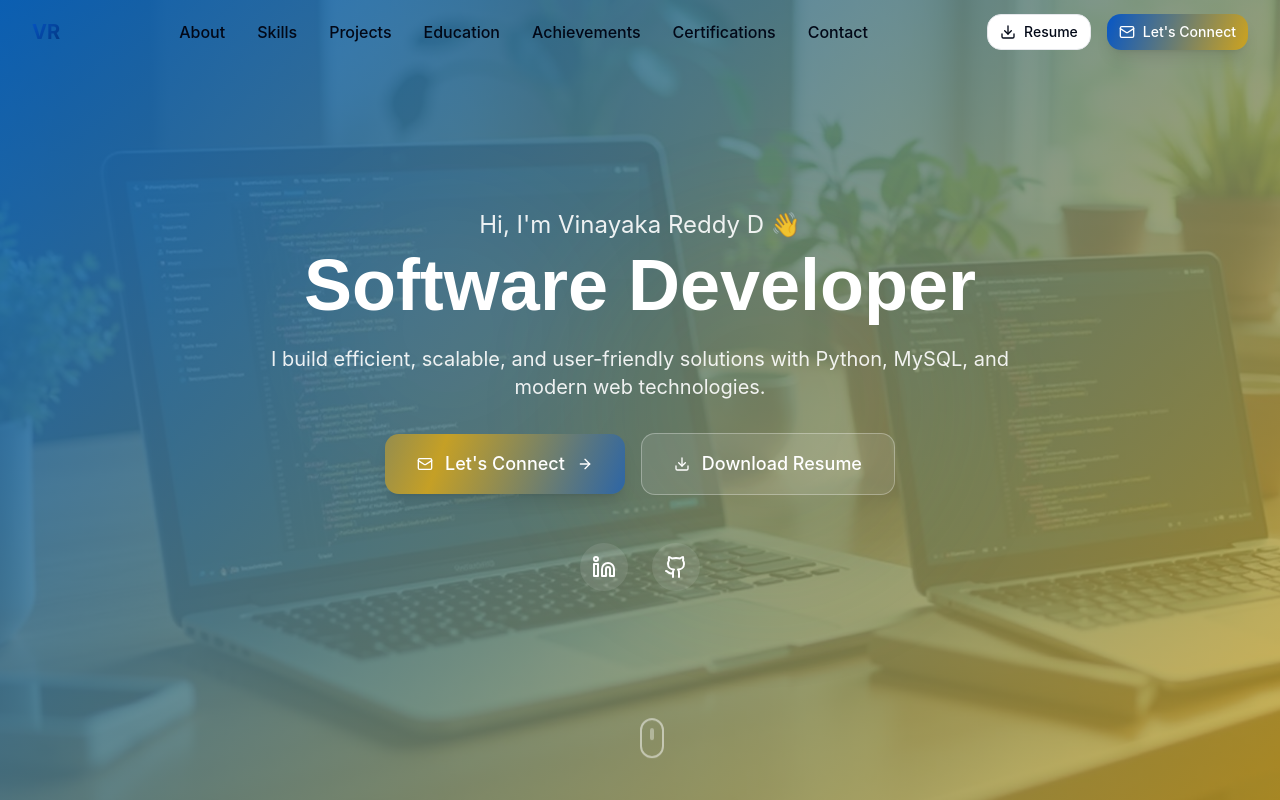
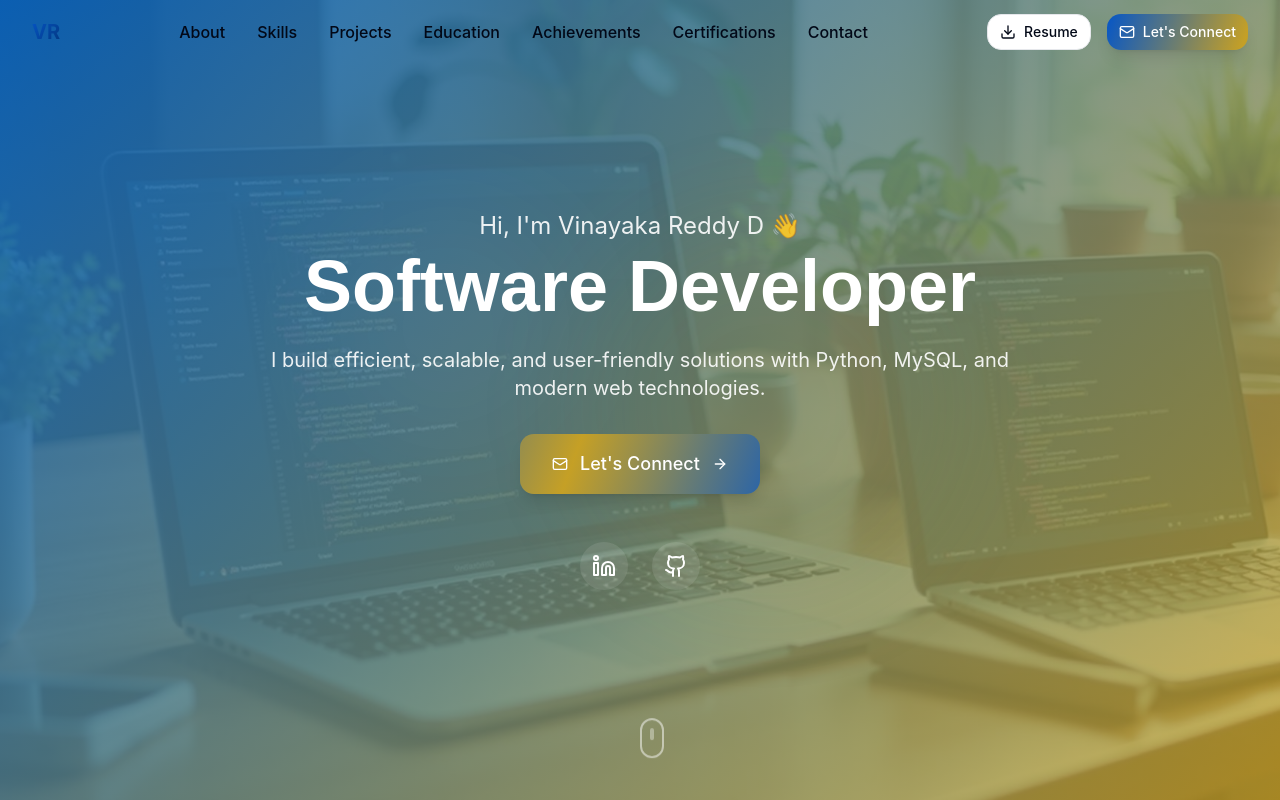
Before and after one commit to VinayakaReddy20/vinayaka-dev-folio, a React (Vite) app: page / in a window 1280 px wide. Shown: the top 800 px of the page. Built offline with nearby package versions, Linux system fonts and the light colour scheme.

Commit message:
Update Hero.tsx

```diff
--- a/src/components/Hero.tsx
+++ b/src/components/Hero.tsx
@@ -55,15 +55,7 @@ const Hero = () => {
               Let's Connect
               <ArrowRight className="w-5 h-5" />
             </Button>
-            <Button
-              variant="outline"
-              size="lg"
-              onClick={() => window.open("/assets/VinayakaR11.pdf", "_blank")}
-              className="gap-3 text-lg px-8 py-4 h-auto bg-white/10 border-white/30 text-white hover:bg-white hover:text-foreground"
-            >
-              <Download className="w-5 h-5" />
-              Download Resume
-            </Button>
+
           </div>
 
           {/* Social Links */}
```
